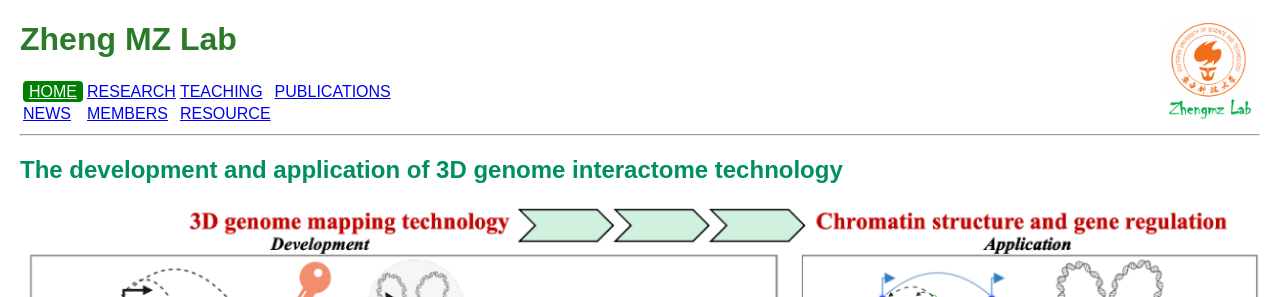
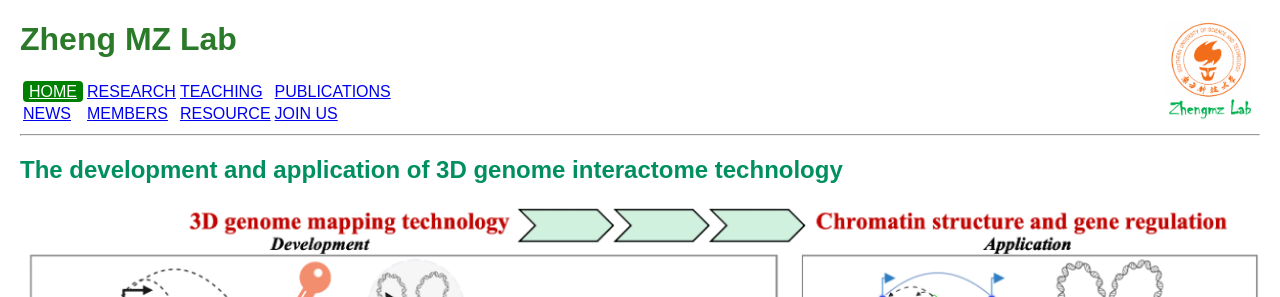
Before and after one commit to ZhengmzLab/zhengmzlab.github.io, a Jekyll site: the page built from index.md, in a window 1280 px wide. Shown: the top 297 px of the page. Built offline with Jekyll 4.4.1, drawn with Linux system fonts in a browser that asks for light colours.

Commit message:
Update index.md

```diff
--- a/index.md
+++ b/index.md
@@ -13,7 +13,7 @@ title: HOME
     <td><a href="https://www.zhengmzlab.com/news.html">NEWS</a></td>
     <td><a href="https://www.zhengmzlab.com/members.html">MEMBERS</a></td>
     <td><a href="https://www.zhengmzlab.com/resource.html">RESOURCE</a></td>
-    <td><a href="https://www.zhengmzlab.com/join_us.html"></a></td>
+    <td><a href="https://www.zhengmzlab.com/join_us.html">JOIN US</a></td>
   </tr>
 </table>
 
```
